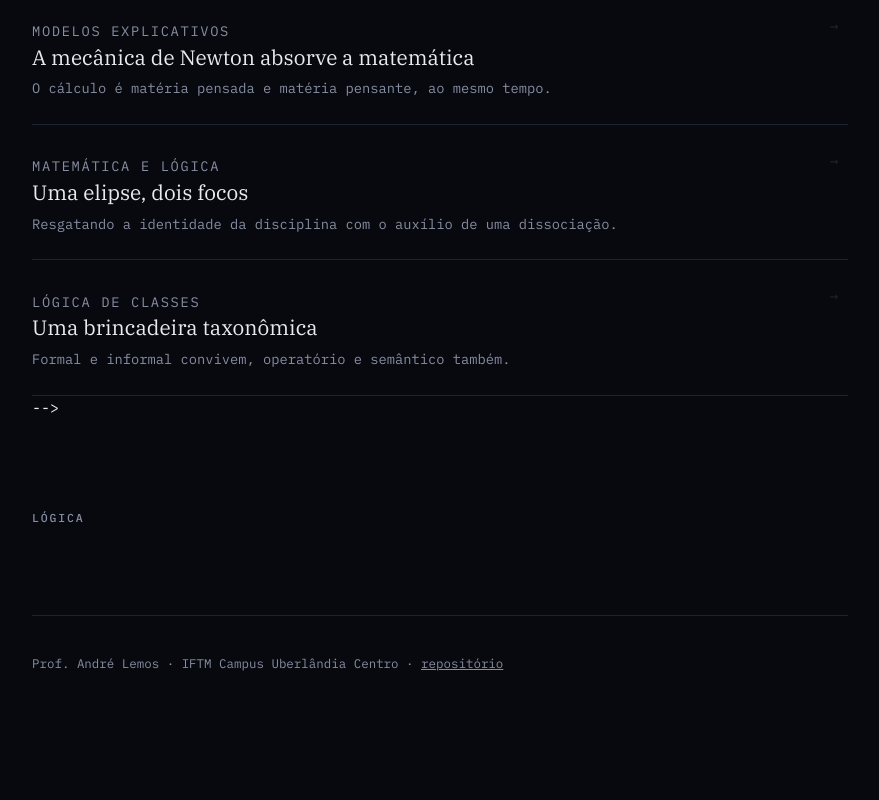
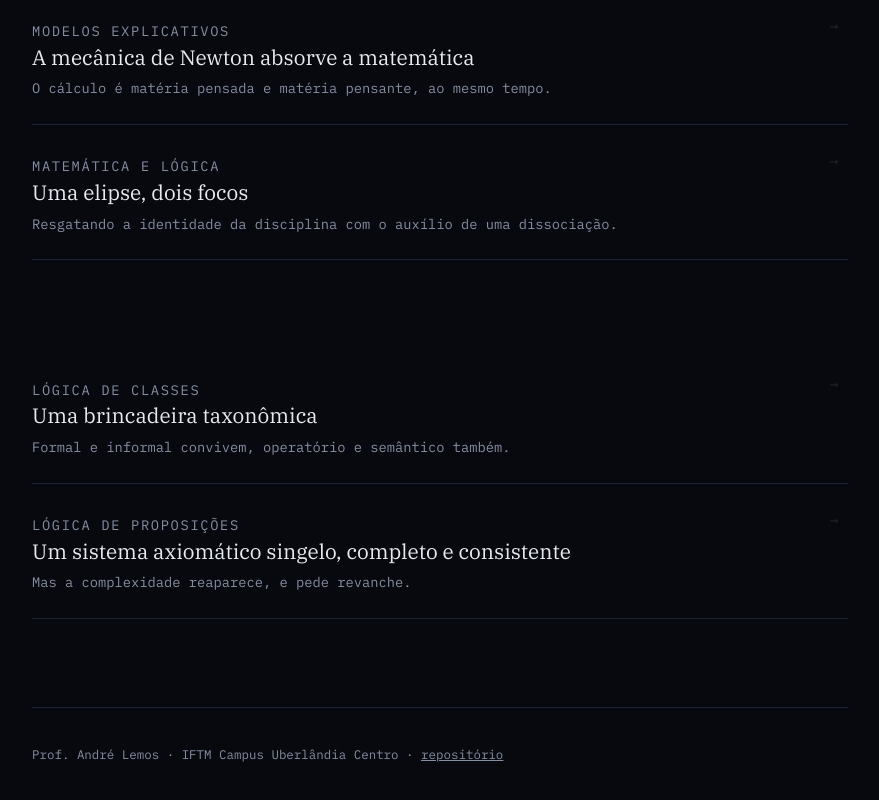
Before and after one commit to aslemos-iftm/matematica-discreta, a plain HTML site: page index.html in a window 1280 px wide. Shown: the part 704-1504 px from the top of the page, without its empty margins (200-1079 px from the left). Before the commit the page ends 1454 px from the top, so only its background shows below. Drawn offline with Linux system fonts and the light colour scheme.

Commit message:
Update index.html

```diff
--- a/index.html
+++ b/index.html
@@ -214,17 +214,23 @@
         <h3>Uma elipse, dois focos</h3>
         <p>Resgatando a identidade da disciplina com o auxílio de uma dissociação.</p>
       </a>
-     <a class="item" href="algebra_de_classes.html">
-        <p class="tag">Lógica de classes</p>
-        <h3>Uma brincadeira taxonômica</h3>
-        <p>Formal e informal convivem, operatório e semântico também.</p>
-      </a> -->
 
     </div>
   </section>
 
   <section class="secao">
-   <h2>Lógica</h2>
+
+      <a class="item" href="algebra_de_classes.html">
+         <p class="tag">Lógica de classes</p>
+         <h3>Uma brincadeira taxonômica</h3>
+         <p>Formal e informal convivem, operatório e semântico também.</p>
+       </a>
+      <a class="item" href="logica_proposicional.html">
+         <p class="tag">Lógica de proposições</p>
+         <h3>Um sistema axiomático singelo, completo e consistente</h3>
+         <p>Mas a complexidade reaparece, e pede revanche.</p>
+       </a>
+
   </section>
 
   <footer>
```
